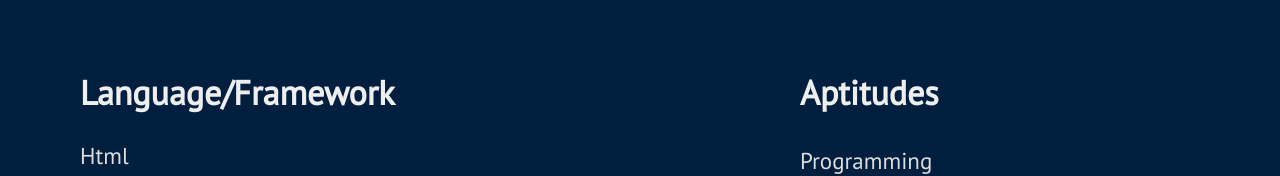
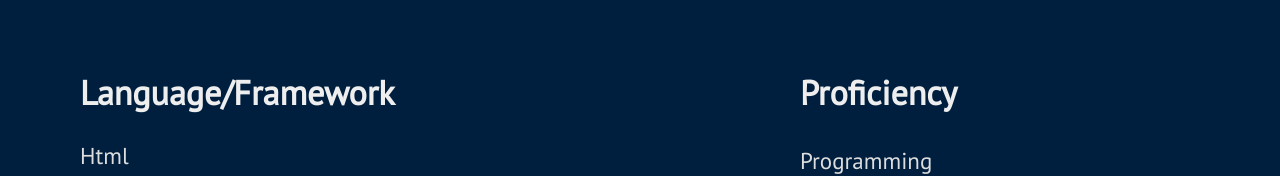
Before and after one commit to fervd24/My-portfolio, a React (Create React App) app: page /Skills in a window 1280 px wide. Shown: the part 514-690 px from the top of the page. Built offline with nearby package versions, Linux system fonts and the light colour scheme.

Commit message:
Update proficiency title on skills.js component

```diff
--- a/src/components/Skills/Skills.js
+++ b/src/components/Skills/Skills.js
@@ -23,7 +23,7 @@ export default function Skills() {
                     </div>)}
                 </div>
                 <div className="aptsContainer">
-                    <h2>Aptitudes</h2>
+                    <h2>Proficiency</h2>
                     {data.aptitudes.map(item => <div key={item.id} className={`${theme} aptsSubcontainer`}>
                         <div className={`${theme} titleAptBar`}>{item.name}</div>
                         <h2><div className={`${item.nameClass} aptBar`}></div> </h2>
```
